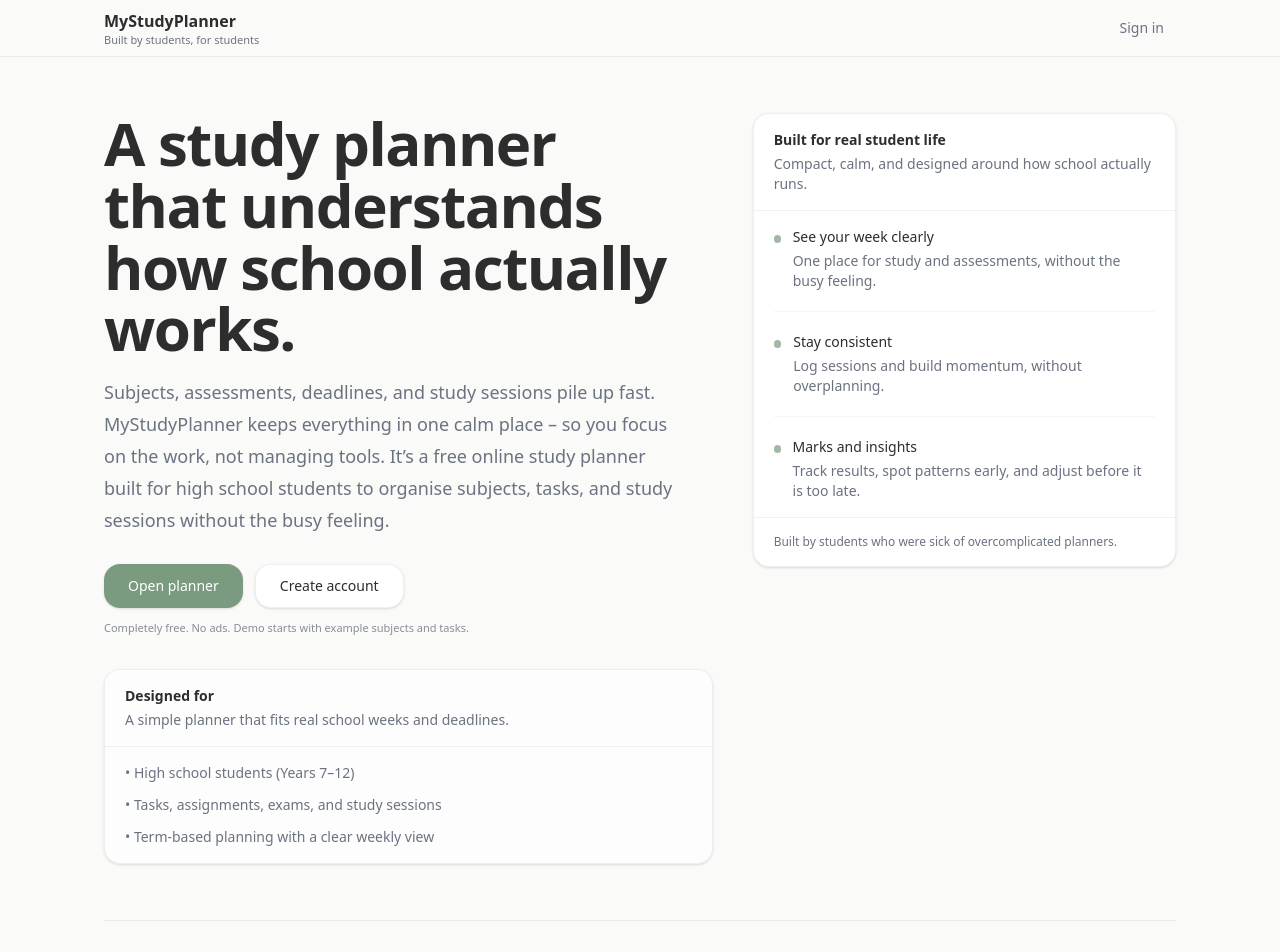
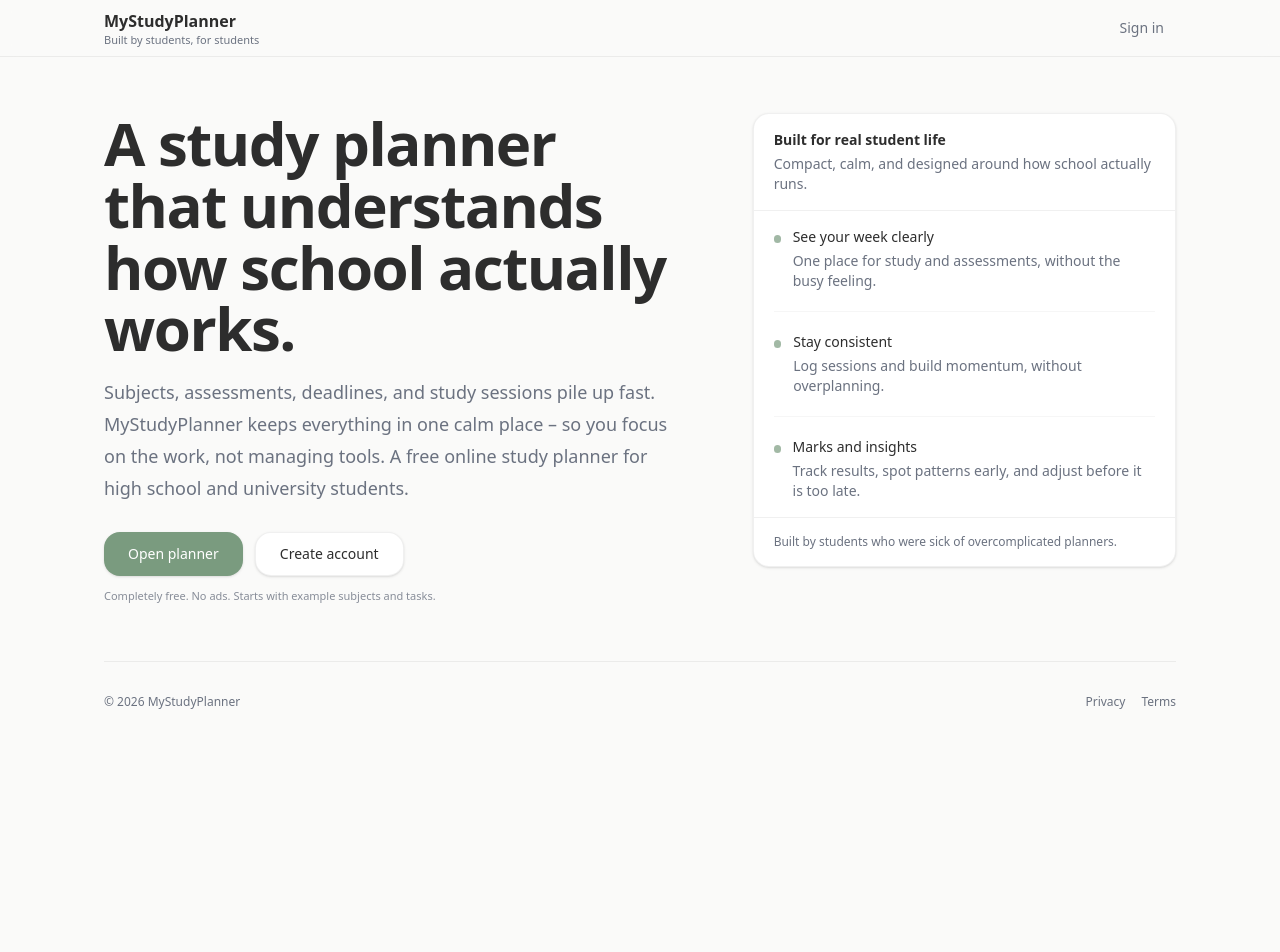
Before and after one commit to kaicrotty88/MyStudyPlanner, a Next.js app: page / in a window 1280 px wide. Shown: the top 952 px of the page. After the commit the page ends 800 px from the top, so only its background shows below. Built offline with nearby package versions, Linux system fonts and the light colour scheme; no server answers.

Commit message:
more landing page seo optimisation

```diff
--- a/app/page.tsx
+++ b/app/page.tsx
@@ -4,9 +4,9 @@ import { auth } from "@clerk/nextjs/server";
 import { redirect } from "next/navigation";
 
 export const metadata: Metadata = {
-  title: "MyStudyPlanner | Study planner for high school students",
+  title: "MyStudyPlanner",
   description:
-    "A calm, free online study planner for high school students. Organise subjects, tasks, assessments, and study sessions in one place — without clutter.",
+    "A calm study planner for high school and university students. Plan study, organise assessments, track progress without clutter.",
   alternates: { canonical: "/" },
 };
 
@@ -56,9 +56,8 @@ export default async function Page() {
               <p className="mt-4 max-w-xl text-[15px] leading-7 text-muted-foreground md:text-lg md:leading-8">
                 Subjects, assessments, deadlines, and study sessions pile up fast.
                 MyStudyPlanner keeps everything in one calm place – so you focus
-                on the work, not managing tools. It’s a free online study planner
-                built for high school students to organise subjects, tasks, and
-                study sessions without the busy feeling.
+                on the work, not managing tools. A free online study planner for
+                high school and university students.
               </p>
 
               <div className="mt-7 flex flex-wrap items-center gap-3">
@@ -78,24 +77,7 @@ export default async function Page() {
               </div>
 
               <div className="mt-3 text-[11px] text-muted-foreground opacity-80">
-                Completely free. No ads. Demo starts with example subjects and tasks.
-              </div>
-
-              <div className="mt-8 rounded-2xl border border-border bg-card/60 shadow-sm">
-                <div className="px-5 py-4 border-b border-border">
-                  <div className="text-sm font-semibold text-foreground">
-                    Designed for
-                  </div>
-                  <div className="mt-1 text-sm text-muted-foreground">
-                    A simple planner that fits real school weeks and deadlines.
-                  </div>
-                </div>
-
-                <div className="px-5 py-4 space-y-3 text-sm text-muted-foreground">
-                  <div>• High school students (Years 7–12)</div>
-                  <div>• Tasks, assignments, exams, and study sessions</div>
-                  <div>• Term-based planning with a clear weekly view</div>
-                </div>
+                Completely free. No ads. Starts with example subjects and tasks.
               </div>
             </div>
 
```
